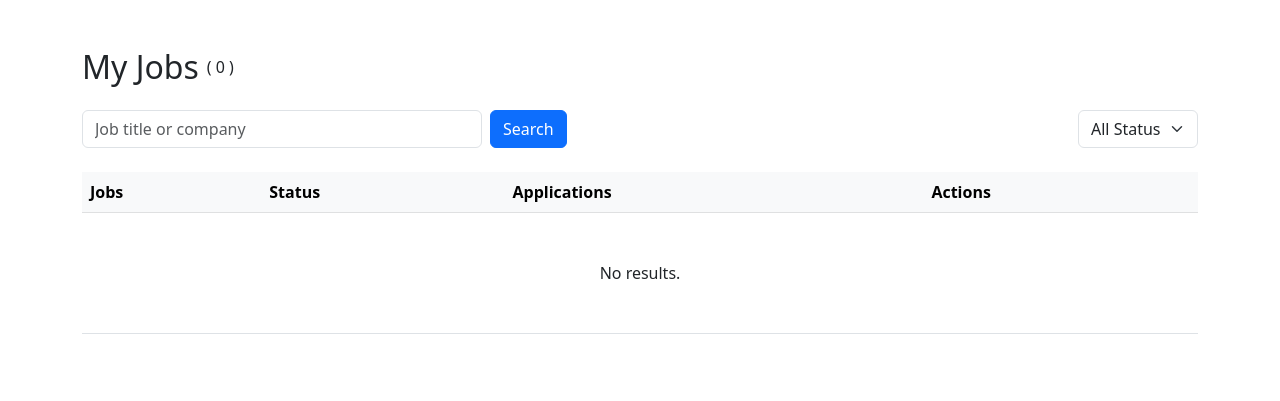
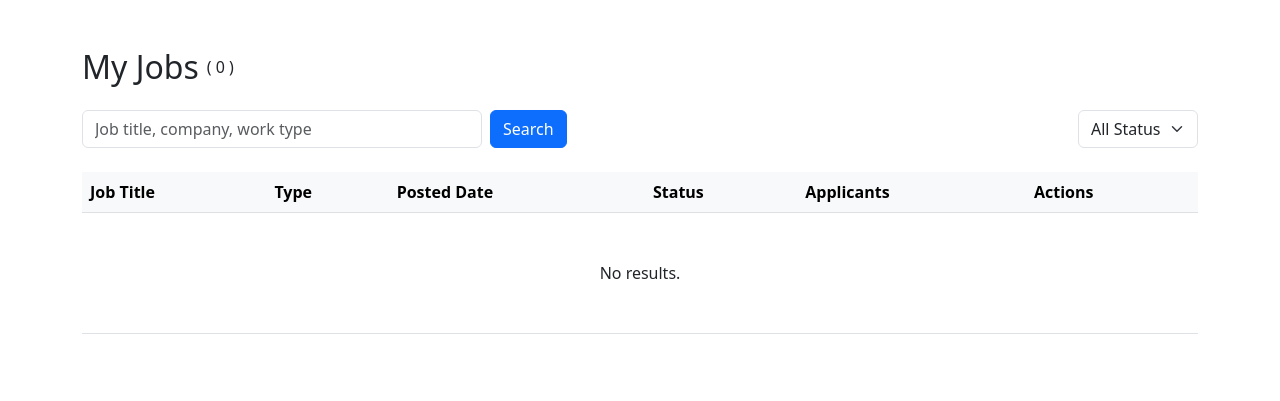
Before and after one commit to alexgalicio/jobportal, a Django app: page /employer/my-jobs/ in a window 1280 px wide. Shown: the part 69-470 px from the top of the page. Run offline with Django 5.2, Linux system fonts and the light colour scheme; the visitor is signed in with stand-in values (Sample User, id 1); data that the repository does not hold is empty.

Commit message:
feat: add work type, posted date, and improve ui

```diff
--- a/main/templates/main/my_jobs.html
+++ b/main/templates/main/my_jobs.html
@@ -1,5 +1,4 @@
 {% extends 'main/base.html' %}
-{% load custom_filters %}
 
 {% block title %}Title{% endblock %}
 
@@ -12,20 +11,19 @@
 
   <!-- search -->
   <form method="get" class="d-flex gap-2 mb-4 align-items-center" id="filterForm">
-    <!-- search and button on the left -->
     <div class="d-flex gap-2 flex-grow-1">
-      <input type="text" name="search" class="form-control" placeholder="Job title or company"
+      <input type="text" name="search" class="form-control" placeholder="Job title, company, work type"
         value="{{ search_query }}" style="max-width: 400px;">
 
       <button type="submit" class="btn btn-primary">Search</button>
     </div>
 
-    <!-- filter on the right -->
+    <!-- filter -->
     <div>
       <select name="status" class="form-select" onchange="document.getElementById('filterForm').submit()">
         <option value="">All Status</option>
         <option value="active" {% if status_filter == 'active' %}selected{% endif %}>Active</option>
-        <option value="expired" {% if status_filter == 'expired' %}selected{% endif %}>Expired</option>
+        <option value="closed" {% if status_filter == 'closed' %}selected{% endif %}>Closed</option>
       </select>
     </div>
   </form>
@@ -35,9 +33,11 @@
     <table class="table table-hover align-middle">
       <thead class="table-light">
         <tr>
-          <th>Jobs</th>
+          <th>Job Title</th>
+          <th>Type</th>
+          <th>Posted Date</th>
           <th>Status</th>
-          <th>Applications</th>
+          <th>Applicants</th>
           <th>Actions</th>
         </tr>
       </thead>
@@ -45,40 +45,34 @@
         {% for job in jobs %}
         <tr>
           <td>
-            <div class="d-flex flex-column">
             <span class="fw-medium">{{ job.title }}</span>
-              <div class="d-flex gap-2 small text-muted">
-                <span class="">{{ job.get_work_type_display }}</span>
-                <span>•</span>
-                <span>{{ job.created_at|time_ago }}</span>
-              </div>
-            </div>
           </td>
+          <td><span class="">{{ job.get_work_type_display }}</span></td>
+          <td>{{ job.created_at|date:"M d, Y H:i" }}</td>
           <td>
             <span class="badge
                   {% if job.status == 'active' %}
                       bg-success
-                  {% elif job.status == 'expired' %}
-                      bg-danger
-                  {% else %}
+                  {% elif job.status == 'closed' %}
                       bg-secondary
                   {% endif %}
                 ">
               {{ job.get_status_display }}
             </span>
           </td>
-          <td><i class="bi bi-people"></i> {{ job.app_count }} Applications</td>
           <td>
-            <div class="d-flex align-items-center gap-2">
-              <!-- View Applications -->
-              <a href="{% url 'view_applications' job.id %}" class="btn btn-outline-primary btn-sm">
-                View Applications
+            <div class="hover-underline">
+              <a href="{% url 'view_applications' job.id %}" class="text-decoration-none">
+                <i class="bi bi-people me-1"></i> {{ job.app_count }}
               </a>
+            </div>
+          </td>
+          <td>
+            <div>
 
-              <!-- Dropdown for actions -->
+              <!-- actions -->
               <div class="dropdown">
-                <button class="btn btn-outline-secondary btn-sm" type="button" data-bs-toggle="dropdown"
-                  aria-expanded="false">
+                <button class="btn  btn-sm" type="button" data-bs-toggle="dropdown" aria-expanded="false">
                   <i class="bi bi-three-dots-vertical"></i>
                 </button>
                 <ul class="dropdown-menu dropdown-menu-end">
@@ -87,36 +81,33 @@
                       <i class="bi bi-pencil-square me-2"></i> Edit
                     </a>
                   </li>
-                  <li><button class="dropdown-item" data-bs-toggle="modal"
-                      data-bs-target="#deleteJobModal{{ job.id }}">
+                  <li><button class="dropdown-item" data-bs-toggle="modal" data-bs-target="#deleteJobModal{{ job.id }}">
                       <i class="bi bi-trash3 me-2"></i>
                       Delete</button></li>
                   <li>
-{% if job.status == 'expired' %}
+                    {% if job.status == 'closed' %}
                     <form action="{% url 'toggle_job_status' job.id %}" method="post">
                       {% csrf_token %}
                       <button class="dropdown-item">
-    <i class="bi bi-check-circle me-2"></i> Mark as Active
+                        <i class="bi bi-check-circle me-2"></i> Activate
                       </button>
                     </form>
                     {% else %}
                     <form action="{% url 'toggle_job_status' job.id %}" method="post">
                       {% csrf_token %}
                       <button class="dropdown-item">
-    <i class="bi bi-hourglass-split me-2"></i> Mark as Expired
+                        <i class="bi bi-x-circle me-2"></i> Close
                       </button>
                     </form>
                     {% endif %}
-
                   </li>
                 </ul>
               </div>
             </div>
           </td>
-
         </tr>
 
-        <!-- Delete Confirmation Modal -->
+        <!-- delete modal -->
         <div class="modal fade" id="deleteJobModal{{ job.id }}" tabindex="-1"
           aria-labelledby="deleteJobModalLabel{{ job.id }}" aria-hidden="true">
           <div class="modal-dialog modal-dialog-centered">
@@ -139,7 +130,6 @@
           </div>
         </div>
 
-
         {% empty %}
         <tr>
           <td colspan="7" rowspan="2" class="text-center py-5">
@@ -150,7 +140,6 @@
       </tbody>
     </table>
   </div>
-
 
   <!-- pagination -->
   {% if jobs.has_other_pages %}
@@ -165,8 +154,7 @@
       {% for i in jobs.paginator.page_range %}
       <li class="page-item {% if jobs.number == i %}active{% endif %}">
         <a class="page-link"
-          href="?page={{ i }}{% for key,value in request.GET.items %}{% if key != 'page' %}&{{ key }}={{ value }}{% endif %}{% endfor %}">{{
-          i }}</a>
+          href="?page={{ i }}{% for key,value in request.GET.items %}{% if key != 'page' %}&{{ key }}={{ value }}{% endif %}{% endfor %}">{{ i }}</a>
       </li>
       {% endfor %}
       {% if jobs.has_next %}
```
Lines whose indentation alone changed are shown as unchanged.
